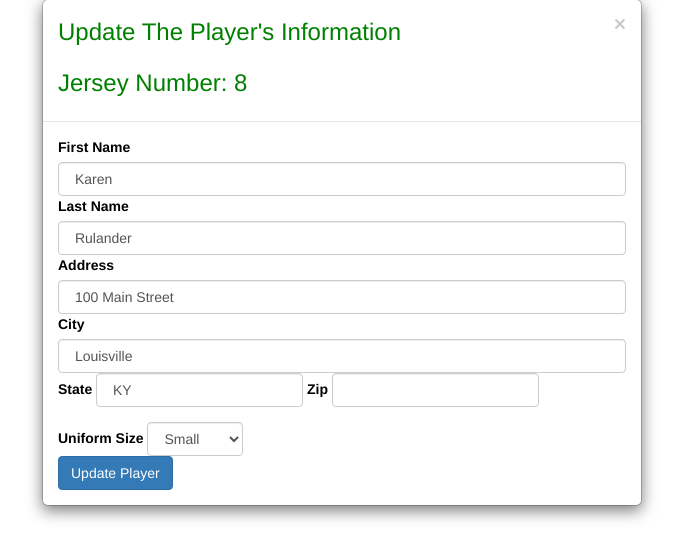
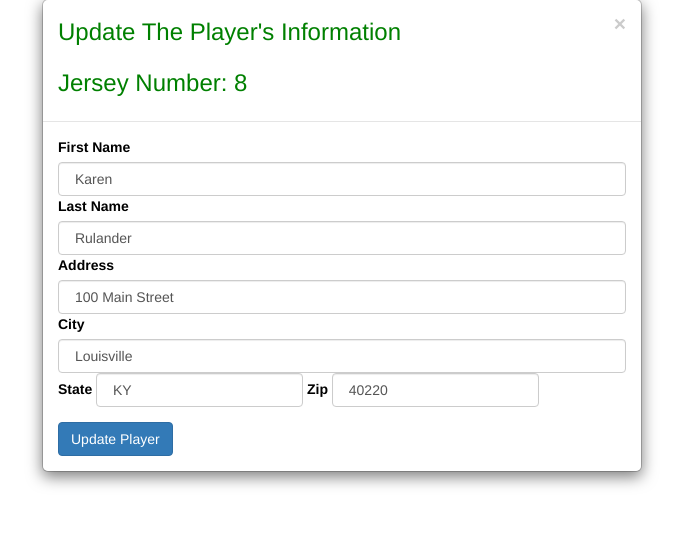
Before and after one commit to karenrulander/PHP_Project, a PHP site: page /update.php?id=8 in a window 1280 px wide. Shown: the part 186-746 px from the top of the page, without its empty margins (298-981 px from the left). Run offline with PHP 8.4, Linux system fonts and the light colour scheme; data comes from the database, SQL or seed files in the repository; some libraries are stand-ins or nearby versions.

Commit message:
11/16/16 - Project Complete.

```diff
--- a/TTD.txt
+++ b/TTD.txt
@@ -9,6 +9,9 @@ Roster Page:
 3) Modify the 'Edit Player' button to show new fields added as a result of #1 above.
 
 
+Update.PHP:
+===========
+Figure out how to close the modal when user clicks on the 'x'. This works on the 'Add a player' form, but not on the 'Update the Player's Information' form.
 
 
 Location Page:
--- a/includes/PlayerDataHandler.php
+++ b/includes/PlayerDataHandler.php
@@ -80,8 +80,8 @@ class PlayerDataHandler
 				INSERT INTO `roster` (`jerseynumber`,`firstName`,`lastName`,`address`,`city`,`state`,`zipcode`,`UniformSize`)
 				VALUES (" . $jersey . $cq  . $firstName . $qcq . $lastName
 				. $qcq . $address . $qcq . $city . $qcq . $state . $qcq . $zipcode . $qcq . $UniformSize .      $q.")";
-				echo $sql;
 				$stmt = $this->db->prepare($sql);
+
 				return $stmt->execute();
 
 		}
@@ -98,7 +98,8 @@ class PlayerDataHandler
 			$results = $stmt->fetchAll();
 	//		echo "Results: \n";
 	//		echo "First Name: " . $results[0]["firstName"];
-	//		echo "Zip Code: " . $results[0]["zipcode"];
+	//		echo "Uniform Size: " . $results[0]["UniformSize"];
+
 			if (IS_ARRAY($results) ) return $results[0];
 		}
 
@@ -114,7 +115,10 @@ class PlayerDataHandler
 				$city = $updPlayer->city;
 				$state = $updPlayer->state;
 				$zipcode = $updPlayer->zipcode;
-				$UniformSize = $updPlayer->UniformSize;
+			//$UniformSize = $updPlayer->UniformSize;
+
+		//		echo 'Uniform Size on update: ' . $UniformSize;
+		//var_dump($UniformSize);
 				// variables to handle the SQL syntax.
 				$cq = ', "';
 				$qcq = '","';
@@ -127,10 +131,10 @@ class PlayerDataHandler
 				. ", `city` = " . $q . $city . $q
 				. ", `state` = " . $q . $state . $q
 				. ", `zipcode` = " . $q . $zipcode . $q
-				. ", `UniformSize` = " . $q . $UniformSize . $q
+			//	. ", `UniformSize` = " . $q . $UniformSize . $q
 				. "  WHERE `jerseynumber` = $jersey" ;
-				echo "UPDATE sql statement: " . "\n";
-				echo $sql . "\n";
+		//		echo "UPDATE sql statement: " . "\n";
+		//		echo $sql . "\n";
 				$stmt = $this->db->prepare($sql);
 				return $stmt->execute();
 		}
--- a/index.php
+++ b/index.php
@@ -30,7 +30,7 @@
         <li><a href="roster.php">Roster</a></li>
       </ul>
     </header>
-    <div class = "profile hidden-sm">
+    <div class = "profile hidden-xs">
       <img class="profile-pic img-responsive img-rounded" src="img/TheoIsaac_Oct2015.jpg" alt="Isaac &amp;Theo">
     </div>
       <div class="main-div row">
--- a/update.php
+++ b/update.php
@@ -98,7 +98,7 @@ if ($_SERVER["REQUEST_METHOD"] == "POST") {
          <div class="modal-header">
            <button type="button" class="close" data-dismiss="modal" aria-hidden="true">&times;</button>
            <h3 class="modal-title">Update The Player's Information</h3>
-           <h3><?php echo "Jersey Number: " . $currentplayer["jerseynumber"]; ?> </h3>
+           <h3><?php echo "Jersey Number: " . $currentplayer["jerseynumber"]  ?> </h3>
          </div>
          <div class="modal-body">
            <form class="" method="post" action="update.php">
@@ -115,23 +115,23 @@ if ($_SERVER["REQUEST_METHOD"] == "POST") {
                  <label for="state">State</label>
                  <input type="text" class="form-control"  id="state" name="state" value= " <?php echo $currentplayer["state"]; ?>">
                  <label for="zipcode">Zip</label>
-                 <input type="number" class="form-control " id="zipcode" name="zipcode" value= " <?php echo $currentplayer["zipcode"]; ?>">
+                 <input type="text" class="form-control " id="zipcode" name="zipcode" value= " <?php echo $currentplayer["zipcode"]; ?>">
                </div> <!-- form inline#2 -->
              </div><!-- form-group -->
 
              <div class="form-inline" id="formline3">
                <label for="jerseynumber" class="hidden">Number</label>
                <input type="text" class="hidden" id="jerseynumber" name="jerseynumber" value= " <?php echo $currentplayer["jerseynumber"]; ?>">
-               <div class="form-group">
+               <!-- <div class="form-group">
                  <label for="UniformSize">Uniform Size</label>
-                 <select class="form-control" id="UniformSize" value= " <?php echo $currentplayer["UniformSize"]; ?>">
-                   <option>Small</option>
-                   <option>Medium</option>
-                   <option>Large</option>
-                   <option>X-Large</option>
+                 <select class="form-control" id="UniformSize">
+                   <option value="Small" id="Small">Small</option>
+                   <option value="Medium" id="Medium" selected >Medium</option>
+                   <option value="Large" id="Large">Large</option>
+                   <option value="X-Large" id="X-Large">X-Large</option>
                  </select>
-
-               </div> <!-- uniform size -->
+               </div>  -->
+               <!--uniform size -->
              </div>  <!-- form inline#3 -->
  <!--            <button type="submit" class="btn btn-primary">Add player</button> -->
              <input type="submit" class="btn btn-primary" value ="Update Player"/>
@@ -144,6 +144,8 @@ if ($_SERVER["REQUEST_METHOD"] == "POST") {
        </footer> -->
        <script src="http://code.jquery.com/jquery-1.11.3.min.js"></script>
        <script src="js/bootstrap.min.js"</script>
+       <script src="js/jquery-1.min.js"</script>
        <script src="js/app.js"></script>
-     </body>
+
+      </body>
    </html>
```
Also changed, not shown: Questions.txt (+3 -7 lines), roster.php (+16 -4 lines).
